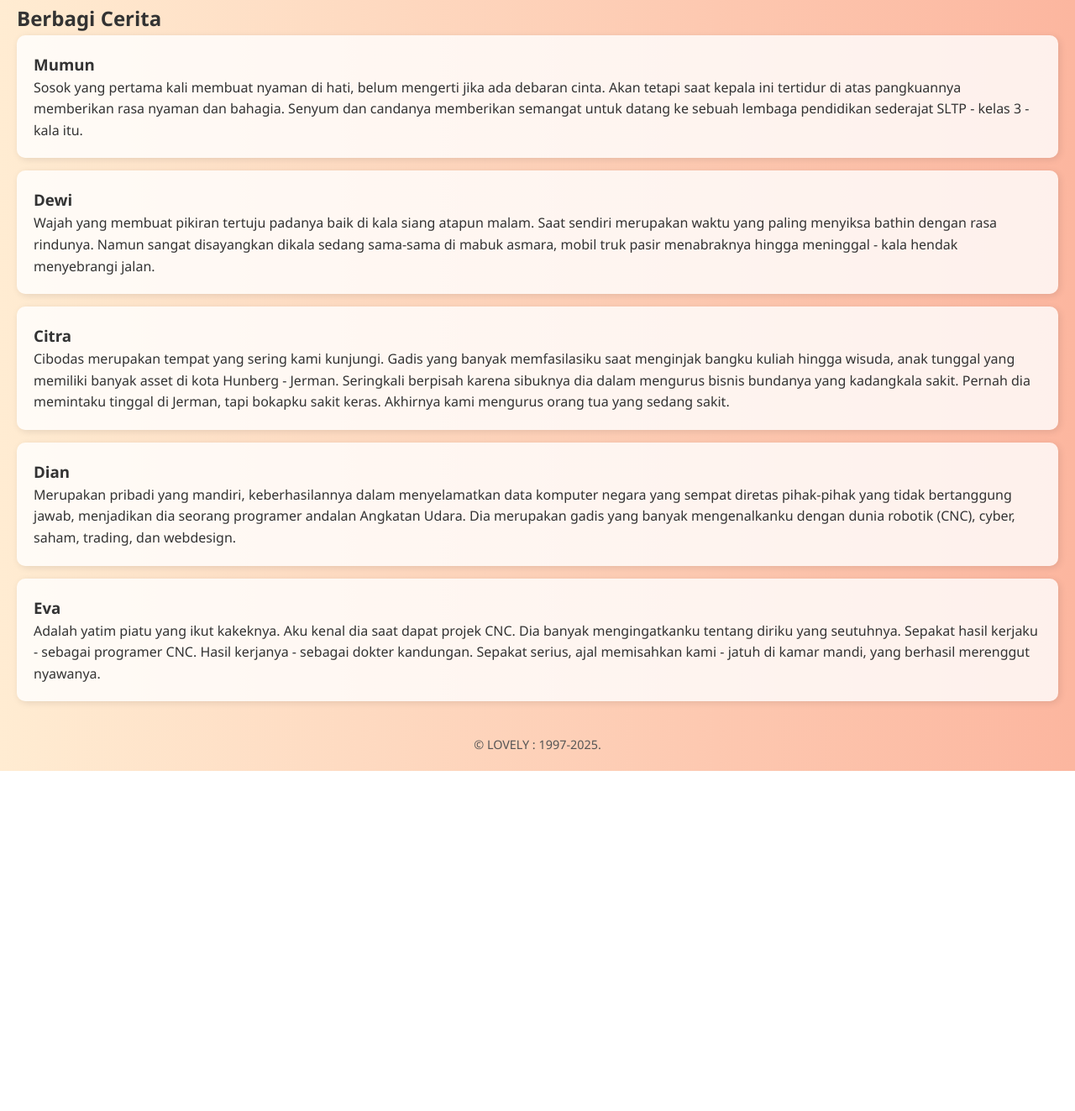
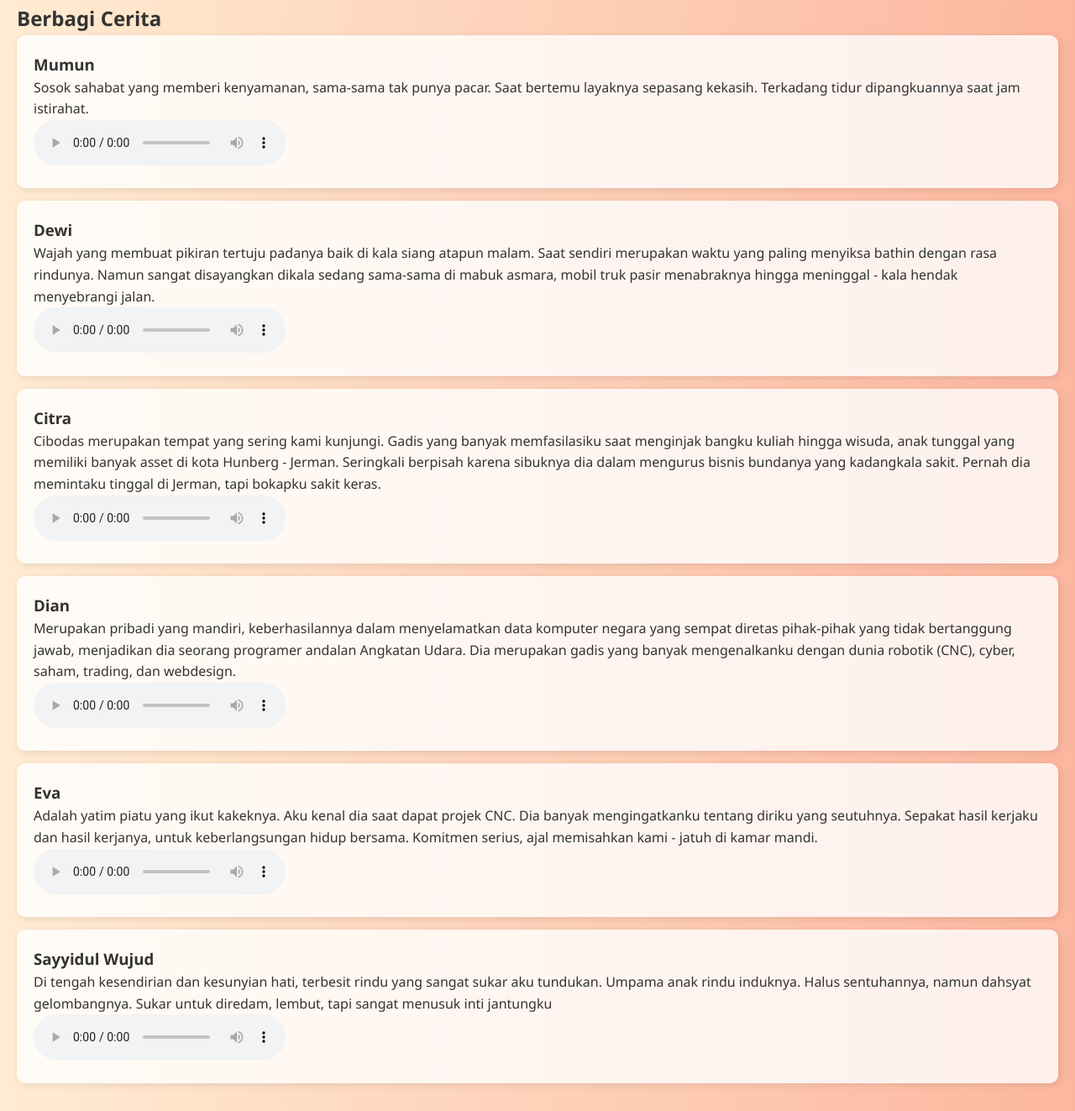
Before and after one commit to endum99/love, a plain HTML site: page index.html in a window 1280 px wide. Shown: the part 817-2140 px from the top of the page at 84% size. Before the commit the page ends 1735 px from the top, so only its background shows below. Drawn offline with Linux system fonts and the light colour scheme.

Commit message:
Update index.html
revisi 1

```diff
--- a/index.html
+++ b/index.html
@@ -3,18 +3,17 @@
 <head>
   <meta charset="UTF-8" />
   <meta name="viewport" content="width=device-width, initial-scale=1.0" />
-  <title>Website Personal</title>
+  <title>Personality</title>
   <link rel="stylesheet" href="style.css" />
+  <link rel="shortcut icon" href="img/hati.png" type="image/x-icon">
 </head>
 <body>
   <header>
     <img src="img/d.png" alt="pemilik">
-    <h1>Endum</h1>
+    <h1>Website Pribadi</h1>
     <p>Gambar dan Cerita</p>
   <nav class="sosmed">
-    <a class="fb" href="https://facebook.com" target="_blank">Facebook</a>
     <a class="wa" href="https://wa.me/6285817183539" target="_blank">WhatsApp</a>
-    <a class="yt" href="https://youtube.com" target="_blank">YouTube</a>
   </nav>
   </header>
 
@@ -36,23 +35,33 @@
       <h2>Berbagi Cerita</h2>
       <article>
         <h3>Mumun</h3>
-        <p>Sosok yang pertama kali membuat nyaman di hati, belum mengerti jika ada debaran cinta. Akan tetapi saat kepala ini tertidur di atas pangkuannya memberikan rasa nyaman dan bahagia. Senyum dan candanya memberikan semangat untuk datang ke sebuah lembaga pendidikan sederajat SLTP - kelas 3 - kala itu.</p>
+        <p>Sosok sahabat yang memberi kenyamanan, sama-sama tak punya pacar. Saat bertemu layaknya sepasang kekasih. Terkadang tidur dipangkuannya saat jam istirahat.</p>
+        <audio controls src="img/bila rindu.mp3"></audio>
       </article>
       <article>
         <h3>Dewi</h3>
         <p>Wajah yang membuat pikiran tertuju padanya baik di kala siang atapun malam. Saat sendiri merupakan waktu yang paling menyiksa bathin dengan rasa rindunya. Namun sangat disayangkan dikala sedang sama-sama di mabuk asmara, mobil truk pasir menabraknya hingga meninggal - kala hendak menyebrangi jalan.</p>
+        <audio controls src="img/wajah kekasih.mp3"></audio>
       </article>
       <article>
         <h3>Citra</h3>
-        <p>Cibodas merupakan tempat yang sering kami kunjungi. Gadis yang banyak memfasilasiku saat menginjak bangku kuliah hingga wisuda, anak tunggal yang memiliki banyak asset di kota Hunberg - Jerman. Seringkali berpisah karena sibuknya dia dalam mengurus bisnis bundanya yang kadangkala sakit. Pernah dia memintaku tinggal di Jerman, tapi bokapku sakit keras. Akhirnya kami mengurus orang tua yang sedang sakit.</p>
+        <p>Cibodas merupakan tempat yang sering kami kunjungi. Gadis yang banyak memfasilasiku saat menginjak bangku kuliah hingga wisuda, anak tunggal yang memiliki banyak asset di kota Hunberg - Jerman. Seringkali berpisah karena sibuknya dia dalam mengurus bisnis bundanya yang kadangkala sakit. Pernah dia memintaku tinggal di Jerman, tapi bokapku sakit keras.</p>
+        <audio controls src="img/denting.mp3"></audio>
       </article>
       <article>
         <h3>Dian</h3>
         <p>Merupakan pribadi yang mandiri, keberhasilannya dalam menyelamatkan data komputer negara yang sempat diretas pihak-pihak yang tidak bertanggung jawab, menjadikan dia seorang programer andalan Angkatan Udara. Dia merupakan gadis yang banyak mengenalkanku dengan dunia robotik (CNC), cyber, saham, trading, dan webdesign. </p>
+        <audio controls src="img/jangan ajak dia.mp3"></audio>
       </article>
       <article>
         <h3>Eva</h3>
-        <p>Adalah yatim piatu yang ikut kakeknya. Aku kenal dia saat dapat projek CNC. Dia banyak mengingatkanku tentang diriku yang seutuhnya. Sepakat hasil kerjaku - sebagai programer CNC. Hasil kerjanya - sebagai dokter kandungan. Sepakat serius, ajal memisahkan kami - jatuh di kamar mandi, yang berhasil merenggut nyawanya. </p>
+        <p>Adalah yatim piatu yang ikut kakeknya. Aku kenal dia saat dapat projek CNC. Dia banyak mengingatkanku tentang diriku yang seutuhnya. Sepakat hasil kerjaku dan hasil kerjanya, untuk keberlangsungan hidup bersama. Komitmen serius, ajal memisahkan kami - jatuh di kamar mandi.</p>
+        <audio controls src="img/relaku mengalah.mp3"></audio>
+      </article>
+      <article>
+        <h3>Sayyidul Wujud</h3>
+        <p>Di tengah kesendirian dan kesunyian hati, terbesit rindu yang sangat sukar aku tundukan. Umpama anak rindu induknya. Halus sentuhannya, namun dahsyat gelombangnya. Sukar untuk diredam, lembut, tapi sangat menusuk inti jantungku</p>
+        <audio controls src="img/rindu bertemu.mp3"></audio>
       </article>
     </section>
   </main>
```
